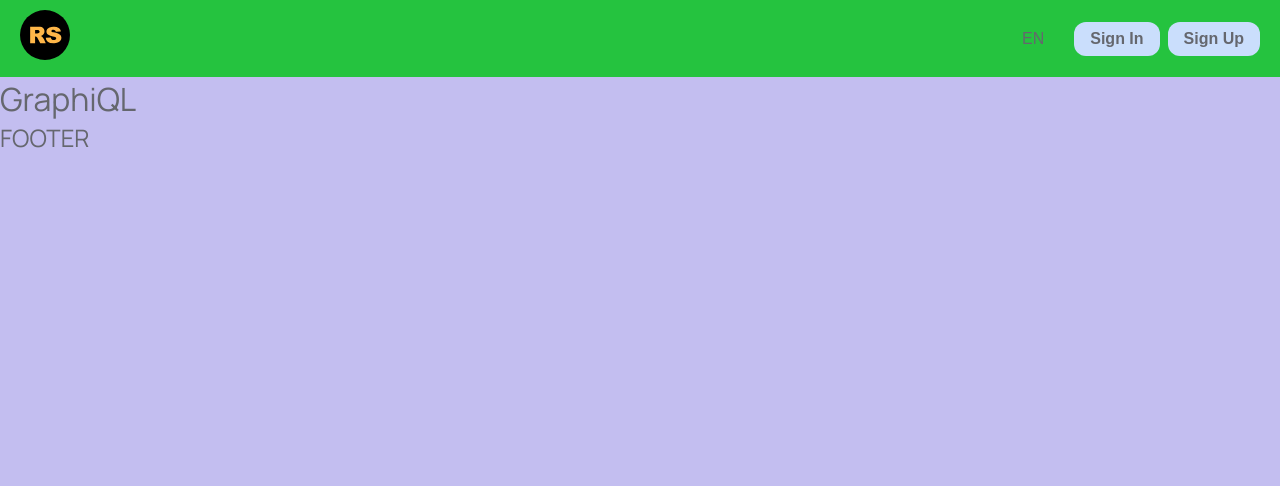
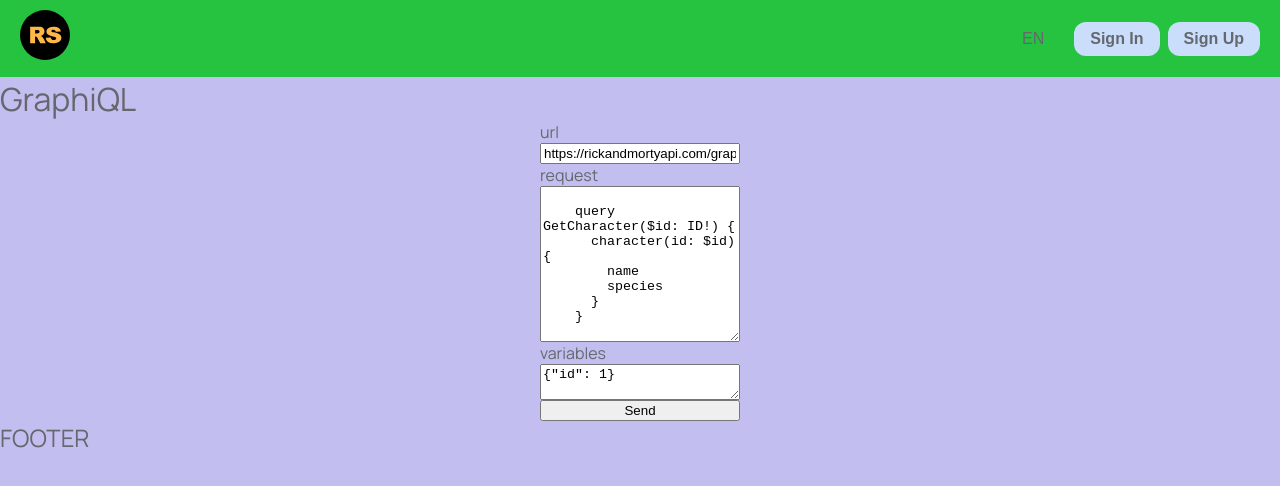
Before and after one commit to lustrochka/Graphiql-app, a Next.js app: page /graphiql in a window 1280 px wide. Shown: the top 486 px of the page. Built offline with nearby package versions, Linux system fonts and the light colour scheme.

Commit message:
Merged develop into feature/user-registration/authentication

```diff
--- a/package.json
+++ b/package.json
@@ -32,6 +32,7 @@
     "@typescript-eslint/eslint-plugin": "^7.13.1",
     "@typescript-eslint/parser": "^7.13.1",
     "@vitejs/plugin-react": "^4.3.1",
+    "axios": "^1.7.5",
     "cross-fetch": "^4.0.0",
     "eslint": "^8.57.0",
     "eslint-config-next": "^14.2.5",
--- /dev/null
+++ b/src/@types/index.d.ts
@@ -0,0 +1,2 @@
+declare module "*.css";
+declare module "*.scss";
--- /dev/null
+++ b/src/components/GraphiQLClient/GraphiQLClient.module.css
@@ -0,0 +1,6 @@
+.graphql {
+  display: flex;
+  flex-direction: column;
+  width: 200px;
+  margin: 0 auto;
+}
--- a/src/components/GraphiQLClient/GraphiQLClient.tsx
+++ b/src/components/GraphiQLClient/GraphiQLClient.tsx
@@ -1,3 +1,64 @@
-const GraphQLClient: React.FC = () => <div>GraphQLClient</div>;
+import axios from "axios";
+import { useState } from "react";
+import styles from "./GraphiQLClient.module.css";
+
+const GraphQLClient: React.FC = () => {
+  const DEFAULT_URL = "https://rickandmortyapi.com/graphql";
+  const DEFAULT_BODY = `
+    query GetCharacter($id: ID!) {
+      character(id: $id) {
+        name
+        species
+      }
+    }
+    `;
+  const DEFAULT_VARIABLES = `{"id": 1}`;
+  const [url, setUrl] = useState(DEFAULT_URL);
+  const [body, setBody] = useState(DEFAULT_BODY);
+  const [variables, setVariables] = useState(DEFAULT_VARIABLES);
+
+  return (
+    <div className={styles.graphql}>
+      <label htmlFor="url">url</label>
+      <input
+        type="text"
+        id="url"
+        value={url}
+        onChange={(e) => setUrl(e.target.value)}
+      ></input>
+      <label htmlFor="body">request</label>
+      <textarea
+        id="body"
+        value={body}
+        rows={10}
+        cols={33}
+        onChange={(e) => setBody(e.target.value)}
+      ></textarea>
+      <label htmlFor="variables">variables</label>
+      <textarea
+        id="variables"
+        value={variables}
+        onChange={(e) => setVariables(e.target.value)}
+      ></textarea>
+      <button onClick={() => fetchData(url, body, variables)}>Send</button>
+    </div>
+  );
+};
+
+const fetchData = async (url, query, variables) => {
+  const parsedVars = JSON.parse(variables || "{}");
+  const response = await axios.post(
+    url,
+    {
+      query,
+      variables: parsedVars,
+    },
+    {
+      headers: {
+        "Content-Type": "application/json",
+      },
+    },
+  );
+};
 
 export default GraphQLClient;
--- a/src/pages/graphiql.tsx
+++ b/src/pages/graphiql.tsx
@@ -1,7 +1,10 @@
+import GraphQLClient from "../components/GraphiQLClient/GraphiQLClient";
+
 const GraphiQLPage: React.FC = () => {
   return (
     <main>
       <h1>GraphiQL</h1>
+      <GraphQLClient></GraphQLClient>
     </main>
   );
 };
```
Also changed, not shown: src/components/GraphiQLClient/GraphiQLClient.css (deleted), 1 other file (tests, documents, lock files or other folders).
